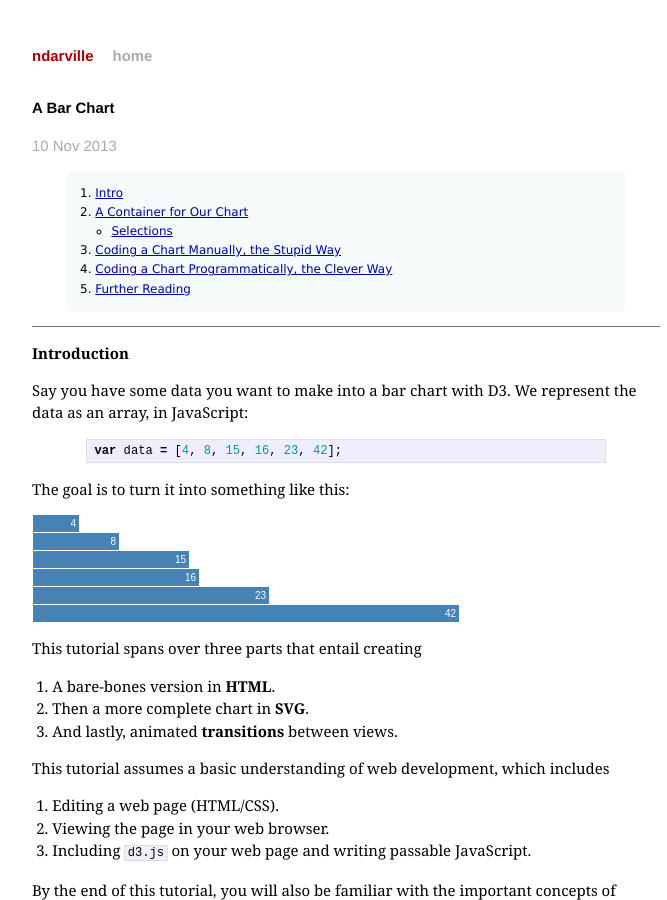
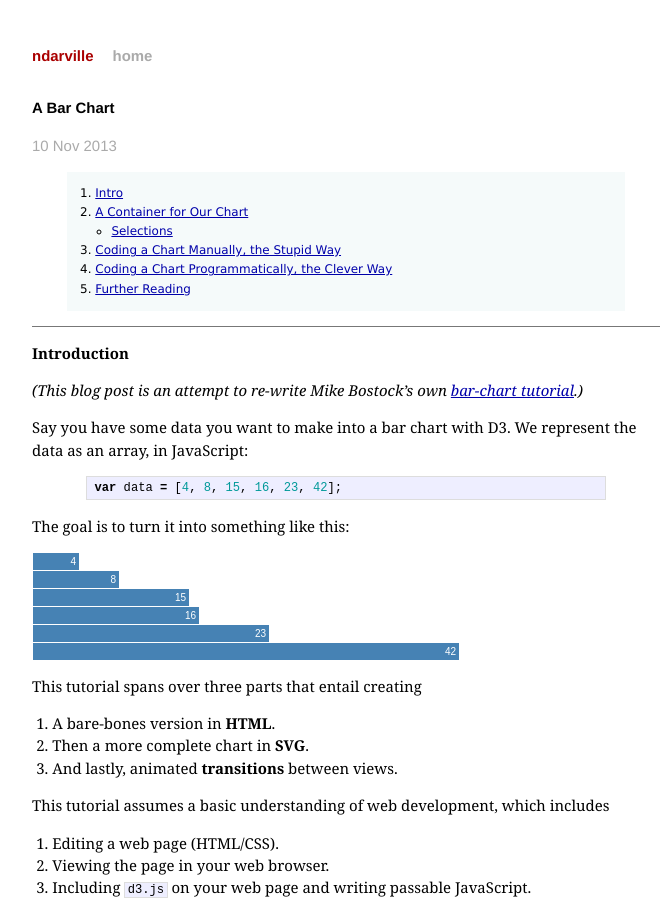
Before and after one commit to ndarville/ndarville.github.io, a Jekyll site: the page built from _posts/2013-11-10-a-bar-chart.markdown, in a window 1280 px wide and 900 px high. Shown: the whole window, without its empty margins (294-961 px from the left). Built offline with Jekyll 4.4.1, drawn with Linux system fonts in a browser that asks for light colours; Markdown is read by kramdown in place of the engine named in the settings; some of the changed text lies outside the part shown.

Commit message:
Mentioned original bar-chart tutorial

```diff
--- a/_posts/2013-11-10-a-bar-chart.markdown
+++ b/_posts/2013-11-10-a-bar-chart.markdown
@@ -20,6 +20,8 @@ categories: blog
 </div>
 
 <h3 id="intro">Introduction</h3>
+
+<i>(This blog post is an attempt to re-write Mike Bostock's own [bar-chart tutorial][original].)</i>
 
 Say you have some data you want to make into a bar chart with D3. We represent the data as an array, in JavaScript:
 
@@ -320,12 +322,14 @@ We'll be doing *a lot* of appending, if we have to do this for each chart.
 
 <h3 id="further-reading">Further Reading</h3>
 
+* <i>[Let’s Make a Bar Chart][original] by Mike Bostock
 * <i>[How Selections Work][selections-howto]</i> by Mike Bostock
 * [API Reference for D3 Selections][selections-api]
 * <http://knowledgestockpile.blogspot.dk/2012/01/understanding-selectall-data-enter.html>
 * <http://bost.ocks.org/mike/nest/>
 
 
+[original]: http://bost.ocks.org/mike/bar/
 [example]: http://codepen.io/mbostock/pen/Jaemg
 [template]: /assets/bar-chart/template.html
 [selectors]: http://www.w3.org/TR/selectors-api/
```
